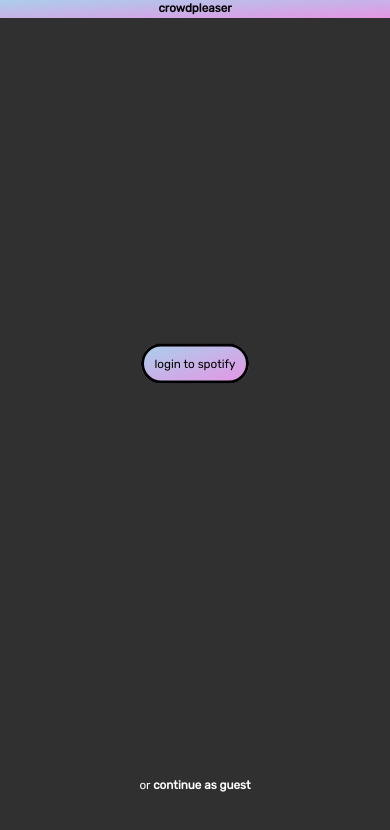
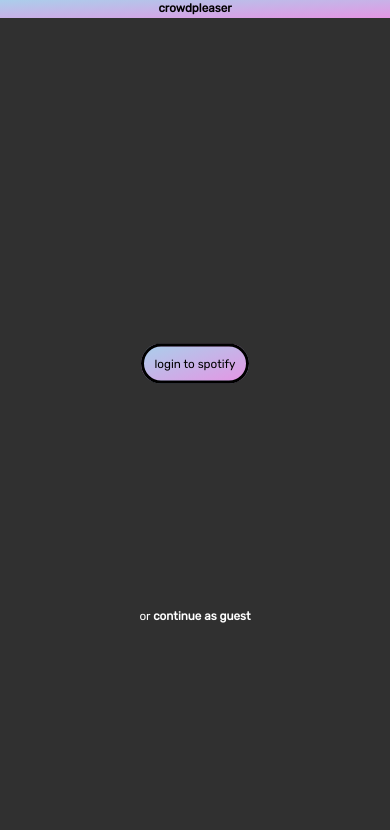
Before and after one commit to kylebremont/CrowdPleaser-client, a React (Create React App) app: page / in a window 390 px wide. Shown: the top 830 px of the page. Built offline with nearby package versions, Linux system fonts and the light colour scheme.

Commit message:
make guest login viewable on mobile

```diff
--- a/src/components/JoinOrCreate.js
+++ b/src/components/JoinOrCreate.js
@@ -87,7 +87,7 @@
 				</div>
 				<div id="join">
 					<div id="inputBox">
-						<input onChange={(e) => this.setState({ searchValue: e.target.value })} />
+						<input onChange={(e) => this.setState({ searchValue: e.target.value.toLowerCase() })} />
 					</div>
 					<button className="button" style={{ cursor: 'pointer', color: 'black' }} onClick={this.joinParty}>
 						join party
--- a/src/styles/Login.css
+++ b/src/styles/Login.css
@@ -10,6 +10,6 @@
 }
 
 #guest-button {
-	height: 50vh;
+	height: 30vh;
 	transform: translateY(100%);
 }
```
